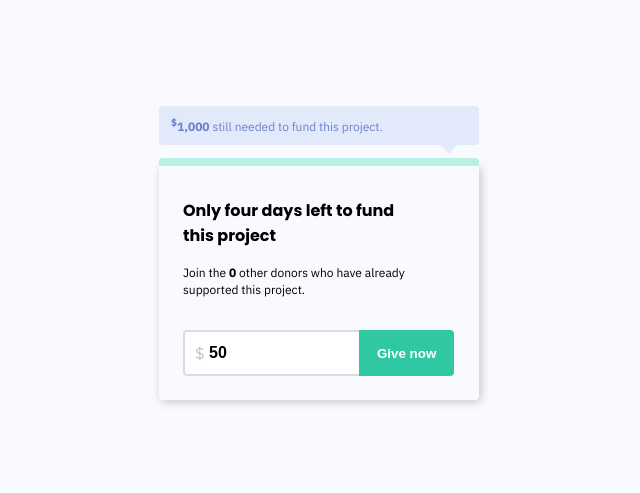
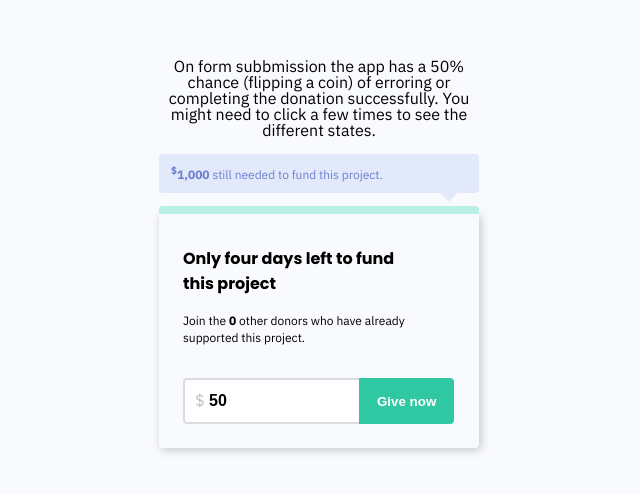
Before and after one commit to ChatLurking/activecampaign-tech-project, a React app: page / in a window 1280 px wide. Shown: the part 147-640 px from the top of the page, without its empty margins (321-961 px from the left). Built offline with nearby package versions, Linux system fonts and the light colour scheme.

Commit message:
add some accessibility fixes and notes

```diff
--- a/src/core/donation-form/chat-bubble/index.tsx
+++ b/src/core/donation-form/chat-bubble/index.tsx
@@ -14,7 +14,7 @@ export const ChatBubble: React.FC<ChatBubbleProps> = ({
   newDonation,
 }) => {
   const formatedNumber = React.useMemo(
-    () => new Intl.NumberFormat('en').format(amountLeft),
+    () => new Intl.NumberFormat(navigator.language || 'en').format(amountLeft),
     [amountLeft]
   )
 
--- a/src/core/donation-form/donate-button/index.tsx
+++ b/src/core/donation-form/donate-button/index.tsx
@@ -16,6 +16,7 @@ export const DonateButton: React.FC<DonateButtonProps> = ({
     <button
       className={classnames(styles.button, { [styles.error]: hasError })}
       onClick={onClick}
+      disabled={hasError}
     >
       Give now
     </button>
--- a/src/core/donation-form/donate-input/index.tsx
+++ b/src/core/donation-form/donate-input/index.tsx
@@ -31,12 +31,13 @@ export const DonateInput: React.FC<DonateInputProps> = ({
       <span className={styles.dollarSign}>$</span>
       <input
         className={classnames(styles.donateInput, { [styles.error]: hasError })}
-        aria-label='Donate $'
+        aria-label='Donate USD'
         type='number'
         onChange={onValueChange}
         value={value}
         min='5'
         step='1'
+        aria-invalid={hasError}
       />
     </div>
   )
--- a/src/core/donation-form/donate-input/styles.scss
+++ b/src/core/donation-form/donate-input/styles.scss
@@ -25,7 +25,7 @@
   pointer-events: none;
   position: absolute;
   top: 0;
-  bottom: 1px;
+  bottom: 2px;
   left: 12px;
   width: 12px;
   display: flex;
--- a/src/core/donation-form/index.tsx
+++ b/src/core/donation-form/index.tsx
@@ -67,6 +67,11 @@ export const DonationForm: React.FC = () => {
 
   return (
     <div className={styles.wrapper}>
+      <p className={styles.appNotes}>
+        On form subbmission the app has a 50% chance (flipping a coin) of
+        erroring or completing the donation successfully. You might need to
+        click a few times to see the different states.
+      </p>
       <div className={styles.donateForm}>
         <ChatBubble {...chatBubbleProps} newDonation={newDonation} />
         <ProgressBar currValue={totalValue} targetValue={TARGET_VALUE} />
@@ -86,14 +91,13 @@ export const DonationForm: React.FC = () => {
             onSubmit={handleSubmit}
           >
             {/*
-              aria invalid should not disappear, but didn't feel like keeping track of another
-              variable for a state that is currently being artifically created
+              aria invalid should not disappear so fast, and I should also focus the input on error, but didn't feel like keeping track of another
+              variable for a state that is currently being artifically created and didn't feel like implementing the focus logic right now.
             */}
             <DonateInput
               value={donateValue}
               handleValueChange={handleValueChange}
               hasError={hasError}
-              aria-invalid={hasError}
             />
             <DonateButton hasError={hasError} />
           </form>
--- a/src/core/donation-form/progress-bar/index.tsx
+++ b/src/core/donation-form/progress-bar/index.tsx
@@ -23,8 +23,13 @@ export const ProgressBar: React.FC<ProgressBarProps> = ({
     }
   }, [currValue, targetValue])
 
+  // used a library just to make interoplation of the value ez.
+  // I could have used it in the chat-bubble component, but didn't feel like doing that at this time.
   const { value } = useSpring({ from: { value: 0 }, to: { value: percentage } })
 
+  // decided to use the html progress because accessibility is already there.
+  // the downside is that in firefox you can't style it as well as chromium browswers.
+  // I would probably make a FF specific fallback component for this.
   return (
     <animated.progress
       className={classnames(`${styles.progress}`, {
--- a/src/core/donation-form/styles.scss
+++ b/src/core/donation-form/styles.scss
@@ -61,3 +61,9 @@
     transform: translateY(-5px);
   }
 }
+
+.appNotes {
+  width: 328px;
+  text-align: center;
+  margin-bottom: 16px;
+}
```
